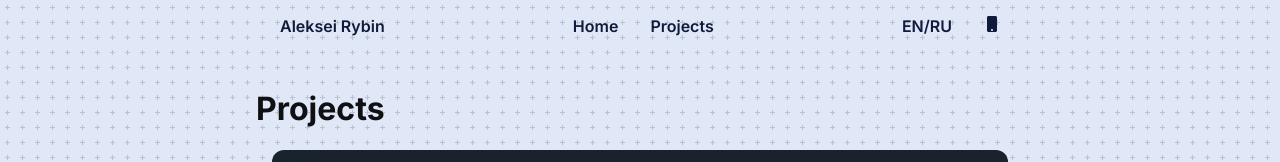
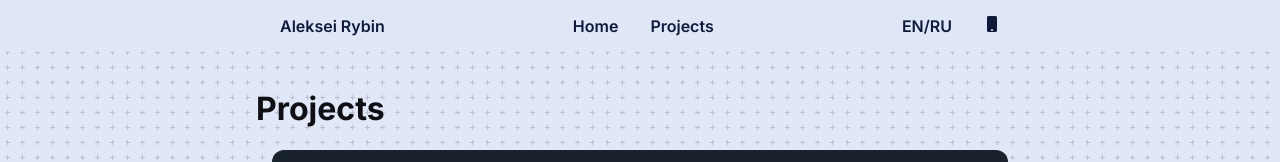
Before and after one commit to tapnisu/tapni.su, a Next.js app: page /projects in a window 1280 px wide. Shown: the top 162 px of the page. Built offline with nearby package versions, Linux system fonts and the light colour scheme.

Commit message:
Make navbar transparent

```diff
--- a/components/navbar/navbar.module.css
+++ b/components/navbar/navbar.module.css
@@ -1,6 +1,6 @@
 .navbarContainer {
-  background: var(--bg);
-  background: var(--tiled-bg);
+  background: var(--bg-transparent);
+  backdrop-filter: blur(var(--blur-radius));
 
   position: sticky;
   top: 0px;
--- a/styles/globals.css
+++ b/styles/globals.css
@@ -14,6 +14,7 @@
   --accent: #688ce2;
 
   --bg: #e0e7f7;
+  --bg-transparent: rgba(224, 231, 247, 0.5);
   --bg-2: #cbd8e8;
   --bg-3: #b0c1e8;
 
@@ -25,6 +26,7 @@
   --text-2: #cbd8e8;
 
   --bg: #0f0f14;
+  --bg-transparent: rgba(15, 15, 20, 0.5);
   --bg-2: #161822;
   --bg-3: #101b3b;
 
```
